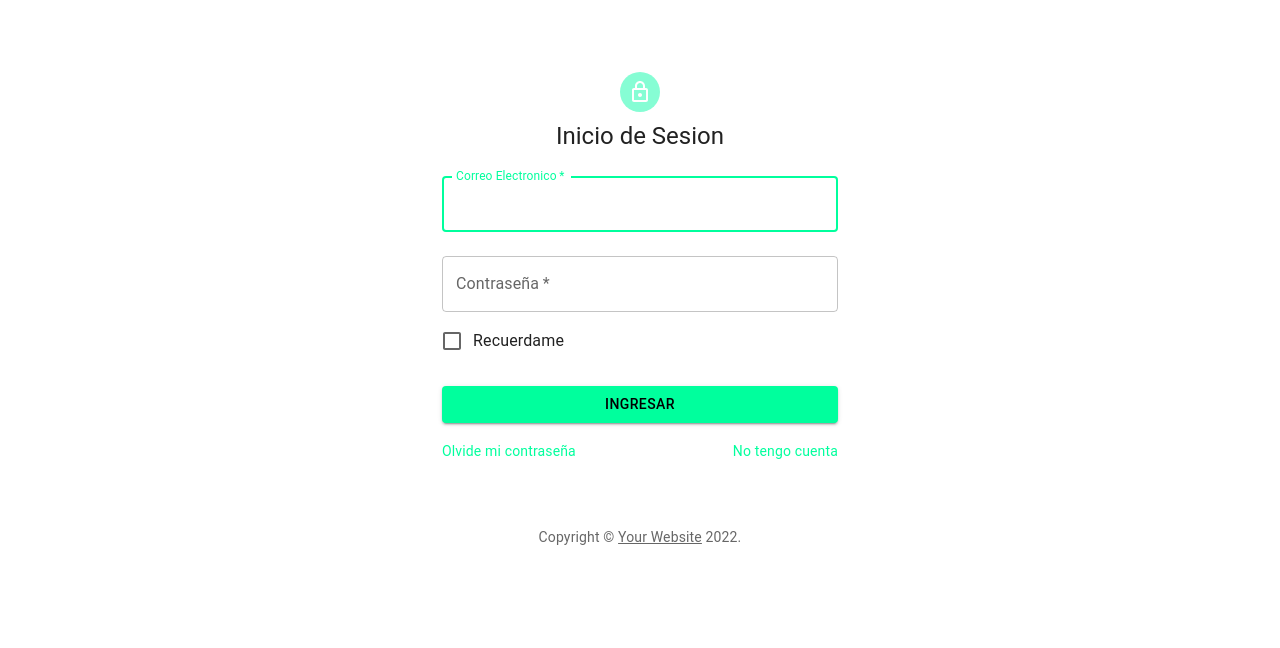
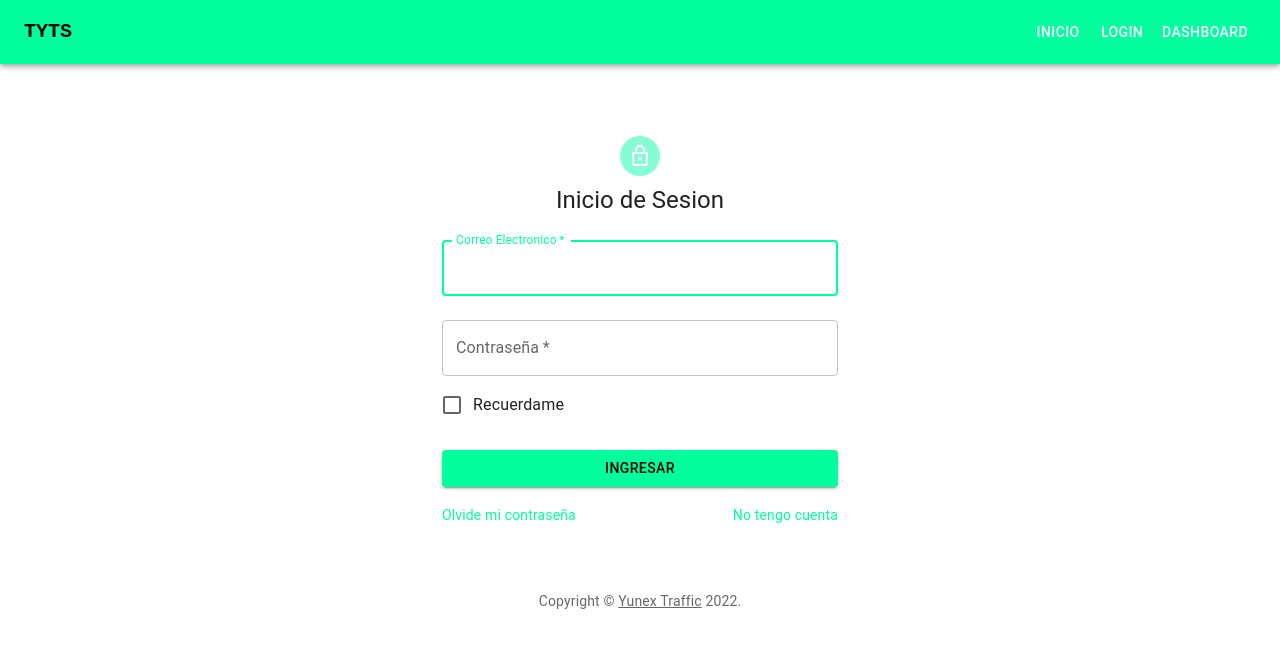
Before and after one commit to YunexTrafficSystem/YunexTrafficApp, a React (Vite) app: page / in a window 1280 px wide. Shown: the top 648 px of the page. Built offline with nearby package versions, Linux system fonts and the light colour scheme; what capitalize would draw is missing.

Commit message:
Añadida barra de navegación

```diff
--- a/src/Forgot.jsx
+++ b/src/Forgot.jsx
@@ -11,6 +11,7 @@ import Box from '@mui/material/Box';
 import LockOutlinedIcon from '@mui/icons-material/LockOutlined';
 import Typography from '@mui/material/Typography';
 import Container from '@mui/material/Container';
+import { Link as RouteLink } from 'react-router-dom';
 
 function Copyright(props) {
   return (
@@ -74,12 +75,12 @@ export default function SignIn() {
         </Button>
         <Grid container>
             <Grid item xs>
-            <Link href="#" variant="body2">
+            <Link to="/" variant="body2" component={RouteLink}>
                Regresar
             </Link>
             </Grid>
             <Grid item>
-            <Link href="#" variant="body2">
+            <Link to="/signup" variant="body2" component={RouteLink}>
                 No tengo cuenta
             </Link>
             </Grid>
--- a/src/Login.jsx
+++ b/src/Login.jsx
@@ -18,7 +18,7 @@ function Copyright(props) {
     <Typography variant="body2" color="text.secondary" align="center" {...props}>
       {'Copyright © '}
       <Link color="inherit" href="https://mui.com/">
-        Your Website
+        Yunex Traffic
       </Link>{' '}
       {new Date().getFullYear()}
       {'.'}
--- a/src/Nav.jsx
+++ b/src/Nav.jsx
@@ -13,7 +13,7 @@ import {
 } from "@mui/material";
 
 
-const pages = [ "Noticias", "Portafolio", "Resto del Mundo", "Compañia"];
+const pages = [ "Dashboard", "Login", "Inicio"];
 
 const ResponsiveAppBar = () => {
   const [anchorElNav, setAnchorElNav] = useState(null);
--- a/src/main.jsx
+++ b/src/main.jsx
@@ -33,6 +33,7 @@ const theme = createTheme({
 ReactDOM.createRoot(document.getElementById('root')).render(
   <React.StrictMode>
    <ThemeProvider theme={theme}>
+    <Nav />
       <Router>
         <Routes>
           <Route path="/" element={<Login />} />
```
